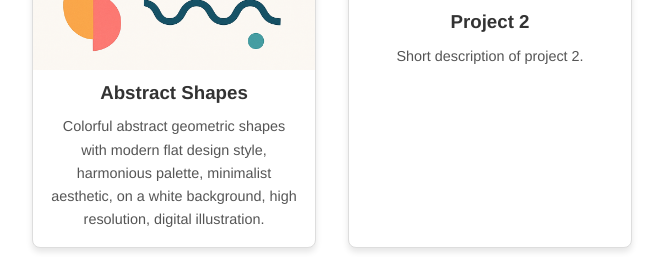
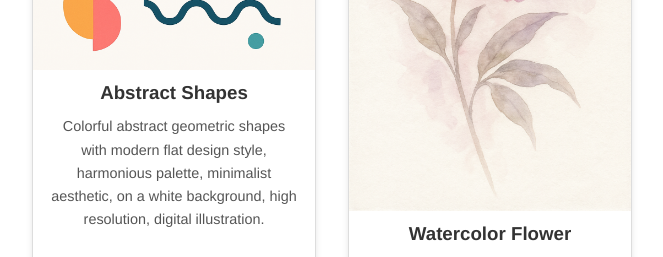
Before and after one commit to creanorcode/project_5, a Django app: page /portfolio/ in a window 1280 px wide. Shown: the part 495-752 px from the top of the page, without its empty margins (308-971 px from the left). Run offline with Django 4.2, Linux system fonts and the light colour scheme.

Commit message:
Updated portfolio item 2 with image and info.

```diff
--- a/templates/portfolio.html
+++ b/templates/portfolio.html
@@ -16,9 +16,9 @@
     </div>
 
     <div class="portfolio-item">
-      <img src="{% static 'images/portfolio2.jpg' %}" alt="Project 2">
-      <h3>Project 2</h3>
-      <p>Short description of project 2.</p>
+      <img src="{% static 'images/watercolor_flower.png' %}" alt="Watercolor Flower">
+      <h3>Watercolor Flower</h3>
+      <p>Watercolor painting of a blooming peony flower in soft pink and purple tones, delicate brushstrokes, artistic and elegant, on a white canvas.</p>
     </div>
 
     <div class="portfolio-item">
```
Also changed, not shown: static/images/watercolor_flower.png (added).
